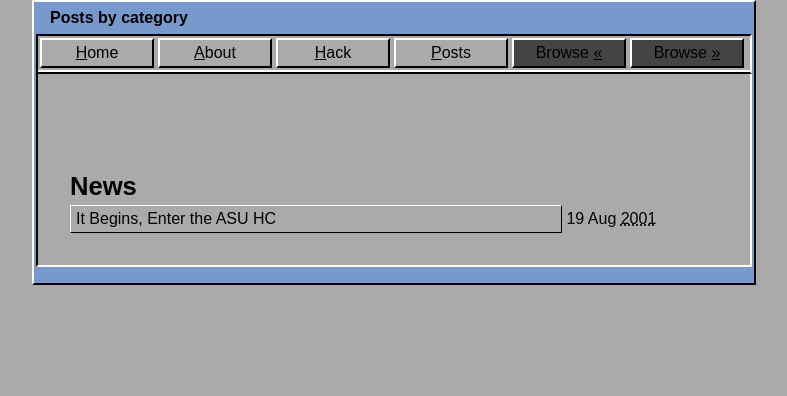
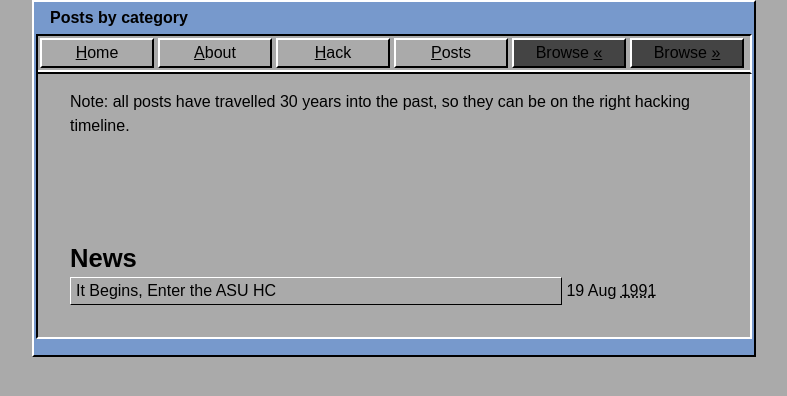
Before and after one commit to ASU-Hacking-Club/asuhacking.club, a Jekyll site: the page built from posts.html, in a window 1280 px wide. Shown: the top 396 px of the page, without its empty margins (246-1033 px from the left). Built offline with Jekyll 4.4.1, drawn with Linux system fonts in a browser that asks for light colours.

Commit message:
fixes to posts

```diff
--- a/posts.html
+++ b/posts.html
@@ -5,6 +5,7 @@ title: Posts by category
 
       <main role="main">
         <article>
+          <p>Note: all posts have travelled 30 years into the past, so they can be on the right hacking timeline.</p>
 
         {% for cat in site.cats %}
 
@@ -14,7 +15,7 @@ title: Posts by category
               <li class="category-{{ post.category }}"><a href="{{ site.baseurl }}{{ post.url }}" title="{{ post.excerpt | strip_html | strip_newlines | escape }}">
                 {{ post.title }}</a>
                 {{ post.date | date: "%d %b" }}
-                <abbr title="{{ post.date | date: "%d %b %Y" }}">{{ post.date | date: "%Y" | minus:20 }}</abbr>
+                <abbr title="{{ post.date | date: "%d %b %Y" }}">{{ post.date | date: "%Y" | minus:30 }}</abbr>
               </li>
             {% endfor %}
           </ul>
```
